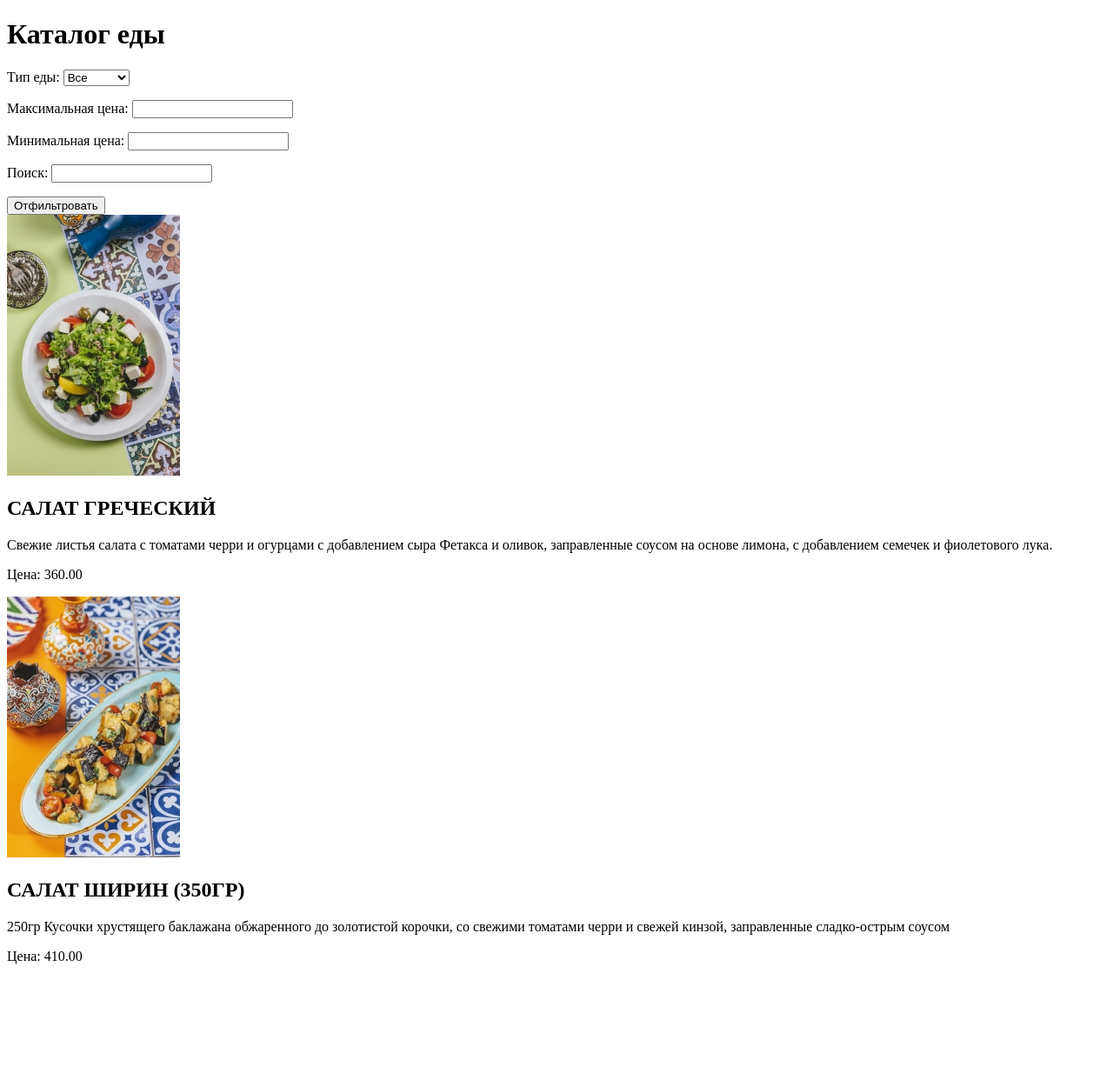
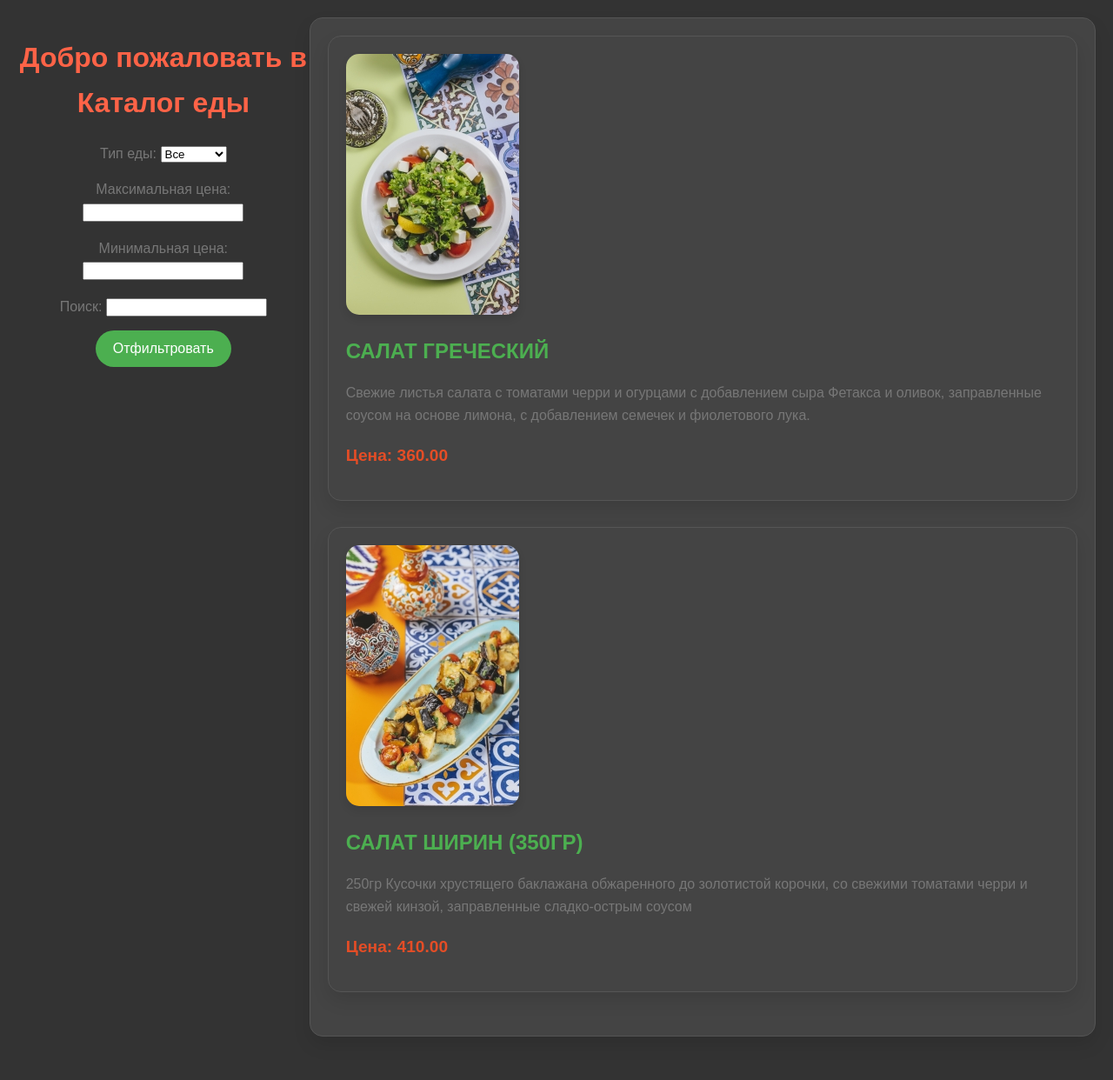
Before and after one commit to Lay7415/cafe_future, a Django app: page /client/food/catalog in a window 1280 px wide. Shown: the whole page at 87% size. Before the commit the page ends 1109 px from the top, so only its background shows below. Run offline with Django 4.2, Linux system fonts and the light colour scheme; data comes from the database, SQL or seed files in the repository.

Commit message:
change stuled

```diff
--- a/templates/food/catalog.html
+++ b/templates/food/catalog.html
@@ -5,24 +5,102 @@
     <meta http-equiv="X-UA-Compatible" content="IE=edge">
     <meta name="viewport" content="width=device-width, initial-scale=1.0">
     <title>Каталог еды</title>
+    <style>
+        body {
+            font-family: 'Poppins', sans-serif;
+            margin: 20px;
+            padding: 0;
+            background-color: #333;
+            color: #fff;
+            line-height: 1.6;
+            display:flex;
+        }
+
+        h1 {
+            text-align: center;
+            color: #ff6347;
+            margin-bottom: 20px;
+            font-size: 2em;
+        }
+
+        form {
+            margin-bottom: 20px;
+            text-align: center;
+        }
+
+        form button {
+            background-color: #4caf50;
+            color: white;
+            padding: 12px 20px;
+            border: none;
+            border-radius: 25px;
+            cursor: pointer;
+            font-size: 1em;
+            transition: background-color 0.3s ease;
+        }
+
+        form button:hover {
+            background-color: #45a049;
+        }
+
+        div {
+            margin-bottom: 30px;
+            padding: 20px;
+            background-color: #444;
+            border: 1px solid #555;
+            border-radius: 15px;
+            box-shadow: 0 10px 20px rgba(0, 0, 0, 0.1);
+            transition: box-shadow 0.3s ease;
+        }
+
+        div:hover {
+            box-shadow: 0 15px 30px rgba(0, 0, 0, 0.2);
+        }
+
+        img {
+            max-width: 100%;
+            height: auto;
+            border-radius: 15px;
+            box-shadow: 0 5px 10px rgba(0, 0, 0, 0.1);
+        }
+
+        h2 {
+            color: #4caf50;
+            margin-top: 15px;
+            margin-bottom: 10px;
+            font-size: 1.5em;
+        }
+
+        p {
+            color: #777;
+            margin-bottom: 15px;
+        }
+
+        p.price {
+            font-weight: bold;
+            color: #e44d26;
+            font-size: 1.2em;
+        }
+    </style>
 </head>
 <body>
 
-<h1>Каталог еды</h1>
-
 <form method="GET" action="{% url 'catalog' %}">
+<h1>Добро пожаловать в Каталог еды</h1>
     {{ form.as_p }}
     <button type="submit">Отфильтровать</button>
 </form>
 
+<div>
     {% for food in foods %}
         <div>
             <img src="{{ food.photo.url }}" alt="{{ food.description }}">
             <h2>{{ food.name }}</h2>
             <p>{{ food.composition }}</p>
-        <p>Цена: {{ food.price }}</p>
+            <p class="price">Цена: {{ food.price }}</p>
         </div>
     {% endfor %}
+</div>
 
 </body>
 </html>
```
Lines whose indentation alone changed are shown as unchanged.
